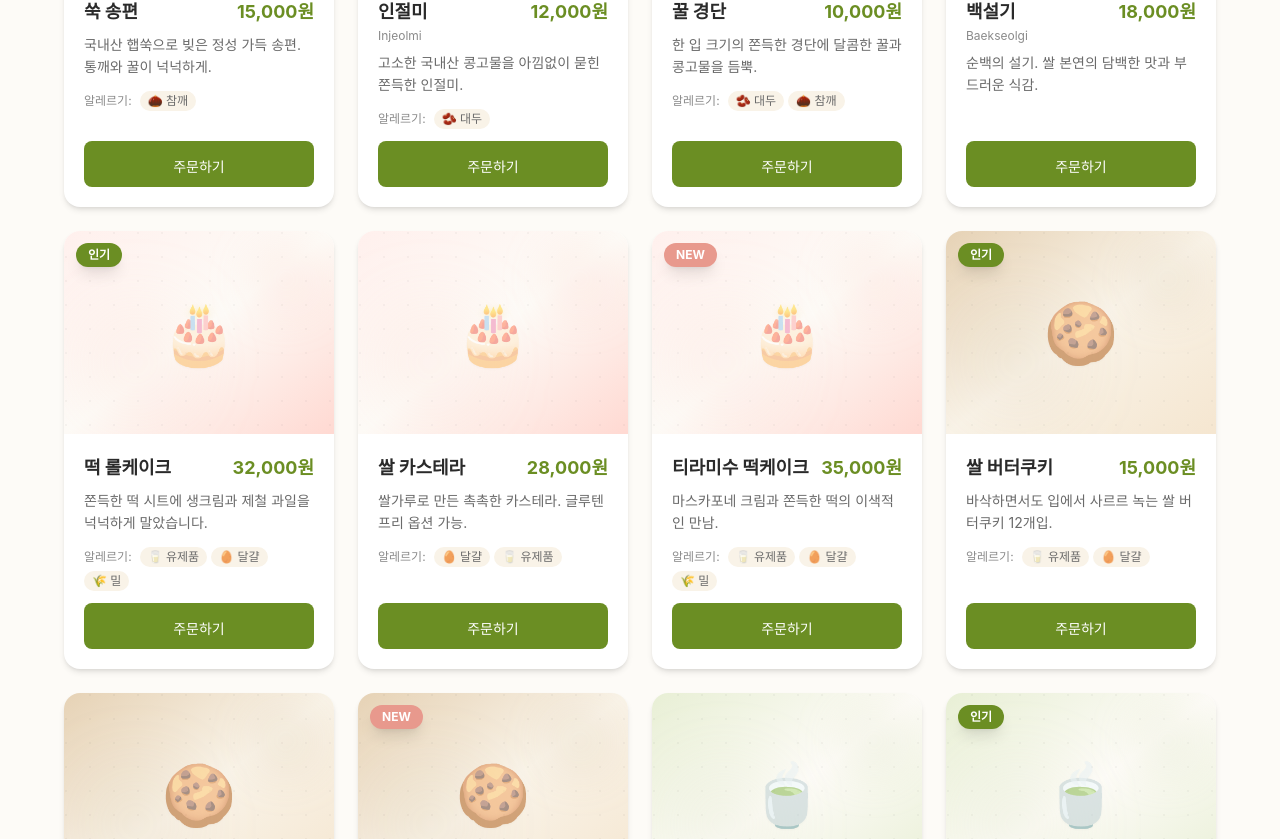
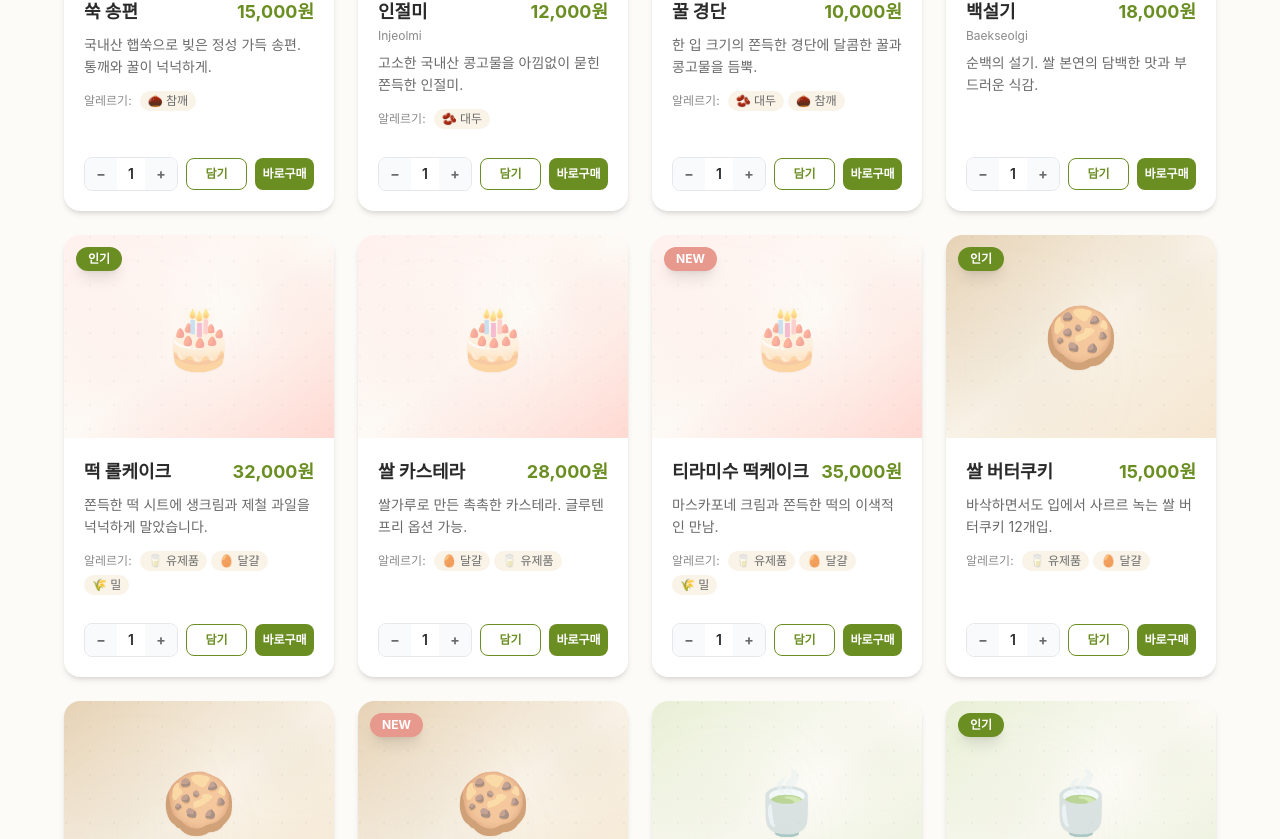
Before and after one commit to backs49/nuknuk-next, a Next.js app: page / in a window 1280 px wide. Shown: the part 1433-2272 px from the top of the page. Built offline with nearby package versions, Linux system fonts and the light colour scheme; no server answers; a web font is replaced by a local one.

Commit message:
feat: MenuCard에 수량/담기/바로구매 버튼 및 상담 상품 분기 추가

```diff
--- a/components/MenuCard.tsx
+++ b/components/MenuCard.tsx
@@ -1,5 +1,6 @@
 "use client";
 
+import { useState } from "react";
 import Image from "next/image";
 import Link from "next/link";
 import { motion } from "framer-motion";
@@ -9,6 +10,7 @@ import {
   allergenInfo,
   formatPrice,
 } from "@/data/menu";
+import { useCart } from "./CartProvider";
 
 // 카테고리별 플레이스홀더 스타일
 const categoryStyles: Record<
@@ -67,7 +69,22 @@ interface MenuCardProps {
 }
 
 export default function MenuCard({ item, index }: MenuCardProps) {
-  const style = categoryStyles[item.category];
+  const [quantity, setQuantity] = useState(1);
+  const { addItem, openCart } = useCart();
+  const style = categoryStyles[item.category] ?? categoryStyles["rice-cake"];
+
+  const handleAddToCart = () => {
+    addItem({
+      menuItemId: item.id,
+      name: item.name,
+      price: item.price,
+      quantity,
+      image: item.image,
+      category: item.category,
+    });
+    setQuantity(1);
+    openCart();
+  };
 
   return (
     <motion.div
@@ -117,6 +134,11 @@ export default function MenuCard({ item, index }: MenuCardProps) {
               NEW
             </span>
           )}
+          {item.isConsultation && (
+            <span className="px-3 py-1 bg-blush-400 text-white text-xs font-bold rounded-full shadow-lg">
+              상담 후 결정
+            </span>
+          )}
         </div>
       </div>
 
@@ -133,9 +155,15 @@ export default function MenuCard({ item, index }: MenuCardProps) {
               </p>
             )}
           </div>
+          {item.isConsultation && item.hidePrice ? (
+            <span className="text-sm font-semibold text-blush-400 whitespace-nowrap">
+              상담 후 결정
+            </span>
+          ) : (
             <span className="text-lg font-bold text-sage-400 whitespace-nowrap">
               {formatPrice(item.price)}
             </span>
+          )}
         </div>
 
         <p className="text-sm text-charcoal-200 leading-relaxed mb-3">
@@ -158,12 +186,56 @@ export default function MenuCard({ item, index }: MenuCardProps) {
           </div>
         )}
 
+        {/* 하단 버튼 영역 */}
+        <div className="mt-auto pt-4">
+          {item.isConsultation ? (
+            /* 상담 상품 */
+            <a
+              href="https://www.instagram.com/nuknuk_dessert/"
+              target="_blank"
+              rel="noopener noreferrer"
+              className="flex items-center justify-center gap-1.5 w-full py-2.5 bg-blush-400 text-white rounded-lg text-sm font-medium hover:bg-blush-500 transition-colors"
+            >
+              💬 상담하기 (Instagram DM)
+            </a>
+          ) : (
+            /* 일반 상품 */
+            <div className="flex items-center gap-2">
+              {/* 수량 스테퍼 */}
+              <div className="flex items-center border border-gray-200 rounded-lg overflow-hidden flex-shrink-0">
+                <button
+                  onClick={() => setQuantity((q) => Math.max(1, q - 1))}
+                  className="w-8 h-8 flex items-center justify-center bg-gray-50 text-charcoal-200 text-sm font-bold hover:bg-gray-100"
+                >
+                  −
+                </button>
+                <span className="w-7 text-center text-sm font-semibold text-charcoal-400">
+                  {quantity}
+                </span>
+                <button
+                  onClick={() => setQuantity((q) => Math.min(99, q + 1))}
+                  className="w-8 h-8 flex items-center justify-center bg-gray-50 text-charcoal-200 text-sm font-bold hover:bg-gray-100"
+                >
+                  +
+                </button>
+              </div>
+              {/* 담기 */}
+              <button
+                onClick={handleAddToCart}
+                className="flex-1 h-8 border border-sage-400 text-sage-400 rounded-lg text-xs font-semibold hover:bg-sage-50 transition-colors"
+              >
+                담기
+              </button>
+              {/* 바로구매 */}
               <Link
                 href={`/order/${item.id}`}
-          className="mt-auto pt-4 block w-full text-center py-2.5 bg-sage-400 text-white rounded-lg text-sm font-medium hover:bg-sage-500 transition-colors"
+                className="flex-1 h-8 flex items-center justify-center bg-sage-400 text-white rounded-lg text-xs font-semibold hover:bg-sage-500 transition-colors"
               >
-          주문하기
+                바로구매
               </Link>
+            </div>
+          )}
+        </div>
       </div>
     </motion.div>
   );
```
Lines whose indentation alone changed are shown as unchanged.
